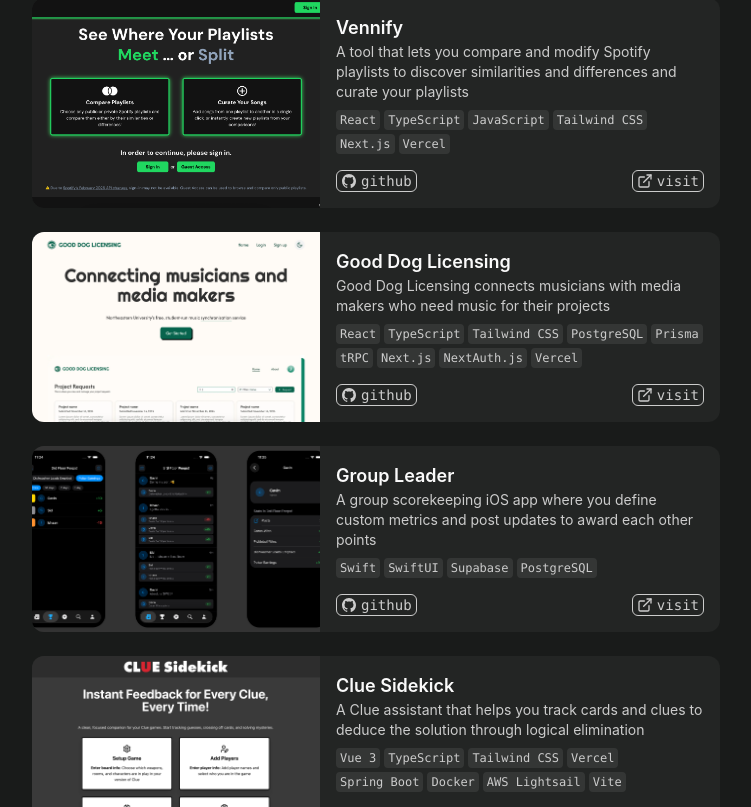
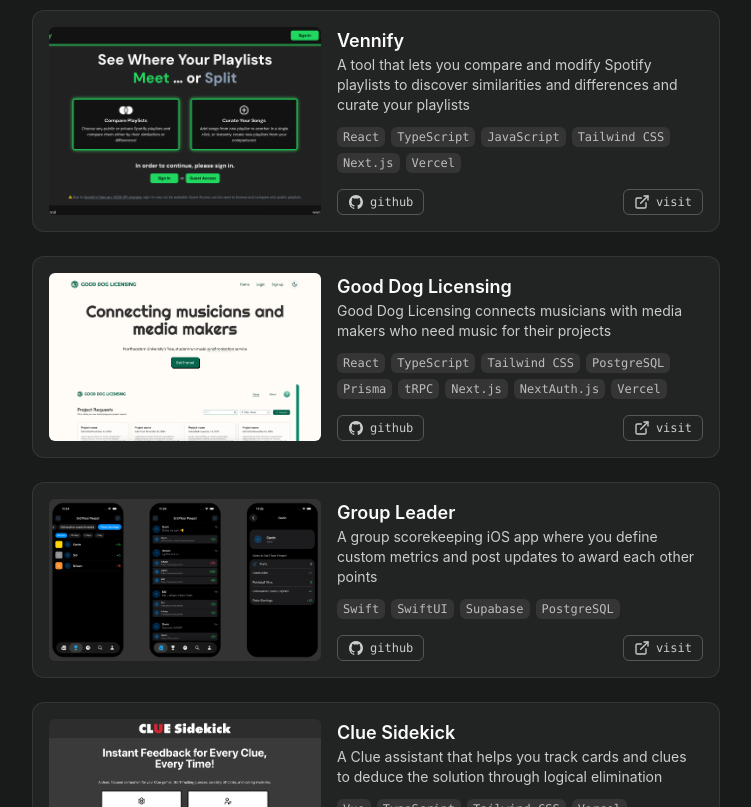
Before and after one commit to gavinnormand/website, a React (Vite) app: page /projects in a window 1280 px wide. Shown: the part 373-1180 px from the top of the page, without its empty margins (264-1015 px from the left). Built offline with nearby package versions, Linux system fonts and the light colour scheme.

Commit message:
Add scroll to top and clean up styles on home and projects pages'

```diff
--- a/src/App.tsx
+++ b/src/App.tsx
@@ -5,11 +5,13 @@
 import Projects from "./pages/Projects";
 import Card from "./pages/Card";
 import Footer from "./components/Footer";
-import { Analytics } from "@vercel/analytics/react"
+import ScrollToTop from "./components/ScrollToTop";
+import { Analytics } from "@vercel/analytics/react";
 
 function App() {
   return (
     <BrowserRouter>
+      <ScrollToTop />
       <Nav />
       <div className="mx-auto max-w-3xl px-4 py-8 md:px-8">
         <Routes>
--- a/src/components/PageLink.tsx
+++ b/src/components/PageLink.tsx
@@ -11,10 +11,11 @@
 }) {
   return (
     <Link
-      className={`border-secondary-text hover:border-primary-text h-[${size}px] flex items-center rounded-md border`}
       to={link}
+      style={{ height: `${size}px` }}
+      className="border-secondary-text/50 hover:border-primary-text flex items-center rounded-md border px-2.5 transition-colors"
     >
-      <p className="text-secondary-text hover:text-primary-text px-2 text-sm font-semibold">
+      <p className="text-secondary-text hover:text-primary-text text-sm font-semibold transition-colors">
         {page}
       </p>
     </Link>
--- /dev/null
+++ b/src/components/ScrollToTop.tsx
@@ -0,0 +1,14 @@
+import { useEffect } from "react";
+import { useLocation } from "react-router-dom";
+
+function ScrollToTop() {
+  const { pathname } = useLocation();
+
+  useEffect(() => {
+    window.scrollTo(0, 0);
+  }, [pathname]);
+
+  return null;
+}
+
+export default ScrollToTop;
--- a/src/components/home/Dropdown.tsx
+++ b/src/components/home/Dropdown.tsx
@@ -14,7 +14,7 @@
   return (
     <div className="relative flex flex-col">
       <div
-        className={`border-secondary-text flex cursor-pointer flex-row items-center gap-2 border px-1 ${isOpen ? "rounded-t-md border-b-transparent" : "rounded-md"}`}
+        className={`flex cursor-pointer flex-row items-center gap-2 border px-1 transition-colors ${isOpen ? "border-secondary-text border-b-secondary-text/50 rounded-t-md" : "border-secondary-text/50 hover:border-secondary-text rounded-md"}`}
         onClick={() => setIsOpen(!isOpen)}
       >
         <p>{options[selectedOption]}</p>
@@ -23,7 +23,7 @@
         />
       </div>
       {isOpen && (
-        <div className="bg-background border-secondary-text absolute top-full z-10 -mt-px w-full rounded-b-md border border-t-0 px-1 pb-px">
+        <div className="bg-background border-secondary-text absolute top-full z-10 w-full rounded-b-md border border-t-0 px-1 pb-px">
           {Object.keys(options).map((method) => {
             return (
               <p
--- a/src/components/projects/ProjectCard.tsx
+++ b/src/components/projects/ProjectCard.tsx
@@ -6,15 +6,15 @@
   const hasLiveUrl = project.liveURL && project.liveURL.length > 0;
   const isImage = !project.imageURL.endsWith(".mp4");
   return (
-    <div className="bg-secondary-text/5 text-secondary-text flex w-full flex-col overflow-hidden rounded-xl md:flex-row">
+    <div className="bg-secondary-text/5 border-secondary-text/10 hover:border-secondary-text/20 text-secondary-text group flex w-full flex-col overflow-hidden rounded-xl border transition-colors md:flex-row">
       {/* Project media */}
-      <div className="aspect-video w-full shrink-0 overflow-hidden md:w-72">
+      <div className="aspect-video w-full shrink-0 overflow-hidden p-4 pr-0 md:w-72">
         <img
-          className={`${isImage ? "block" : "hidden"} h-full w-full object-cover`}
+          className={`${isImage ? "block" : "hidden"} h-full w-full rounded-md object-cover`}
           src={project.imageURL}
         />
         <video
-          className={`${isImage ? "hidden" : "block"} h-full w-full object-cover`}
+          className={`${isImage ? "hidden" : "block"} h-full w-full rounded-md object-cover`}
           src={project.imageURL}
           loop
           muted
@@ -25,7 +25,7 @@
       </div>
 
       {/* Project info */}
-      <div className="flex flex-1 flex-col justify-between gap-2 p-4 text-center md:text-left">
+      <div className="flex flex-1 flex-col justify-between gap-3 p-4 text-center md:text-left">
         {/* Project title and description */}
         <div className="flex flex-col">
           <p className="text-primary-text text-lg font-semibold">
@@ -35,11 +35,11 @@
         </div>
 
         {/* Tech stack */}
-        <div className="flex flex-row flex-wrap gap-1">
+        <div className="flex flex-row flex-wrap justify-center gap-1.5 md:justify-start">
           {project.stack.map((tech) => (
             <p
               key={tech}
-              className="bg-secondary-text/10 rounded px-1 py-0.5 font-mono text-xs whitespace-nowrap"
+              className="bg-secondary-text/10 text-secondary-text/90 rounded-md px-1.5 py-0.5 font-mono text-xs whitespace-nowrap"
             >
               {tech}
             </p>
@@ -47,11 +47,11 @@
         </div>
 
         {/* Project links */}
-        <div className="mt-2 flex flex-row justify-between text-sm font-medium">
+        <div className="mt-1 flex flex-row justify-center gap-2 text-sm font-medium md:justify-between">
           <a
             href={project.githubURL}
             target="_blank"
-            className="hover:text-github border-secondary-text hover:border-github flex flex-row items-center gap-1 rounded-md border px-1 font-mono text-sm transition-colors"
+            className="hover:text-github border-secondary-text/30 hover:border-github flex flex-row items-center gap-1.5 rounded-md border px-2.5 py-1 font-mono text-xs transition-colors"
           >
             <IoLogoGithub size={16} />
             <p>github</p>
@@ -60,7 +60,7 @@
             <a
               href={project.liveURL}
               target="_blank"
-              className="hover:text-accent border-secondary-text hover:border-accent flex flex-row items-center gap-1 rounded-md border px-1 font-mono text-sm transition-colors"
+              className="hover:text-accent border-secondary-text/30 hover:border-accent flex flex-row items-center gap-1.5 rounded-md border px-2.5 py-1 font-mono text-xs transition-colors"
             >
               <FiExternalLink size={16} />
               <p>visit</p>
--- a/src/pages/Projects.tsx
+++ b/src/pages/Projects.tsx
@@ -74,14 +74,13 @@
     githubURL: "https://github.com/gavinnormand/clue-sidekick/",
     liveURL: "https://cluesidekick.vercel.app/",
     stack: [
-      "Vue 3",
+      "Vue",
       "TypeScript",
       "Tailwind CSS",
       "Vercel",
       "Spring Boot",
       "Docker",
       "AWS Lightsail",
-      "Vite",
     ],
   },
   {
@@ -170,7 +169,7 @@
     imageURL: "/projects/planur.png",
     githubURL: "https://github.com/Oasis-NEU/f24-group20",
     liveURL: "",
-    stack: ["React", "JavaScript", "HTML", "CSS", "Vite", "React Router"],
+    stack: ["React", "JavaScript", "HTML", "CSS", "React Router"],
   },
 ];
 
```
